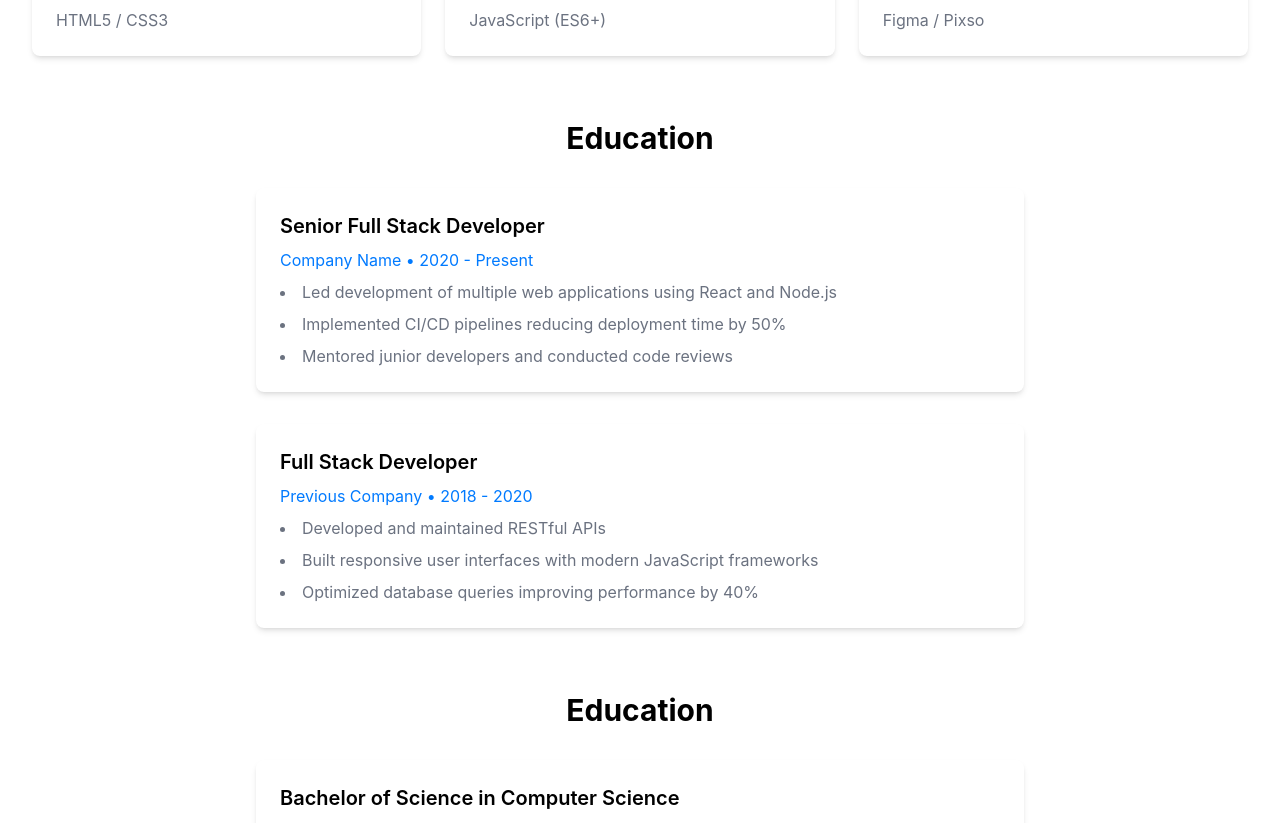
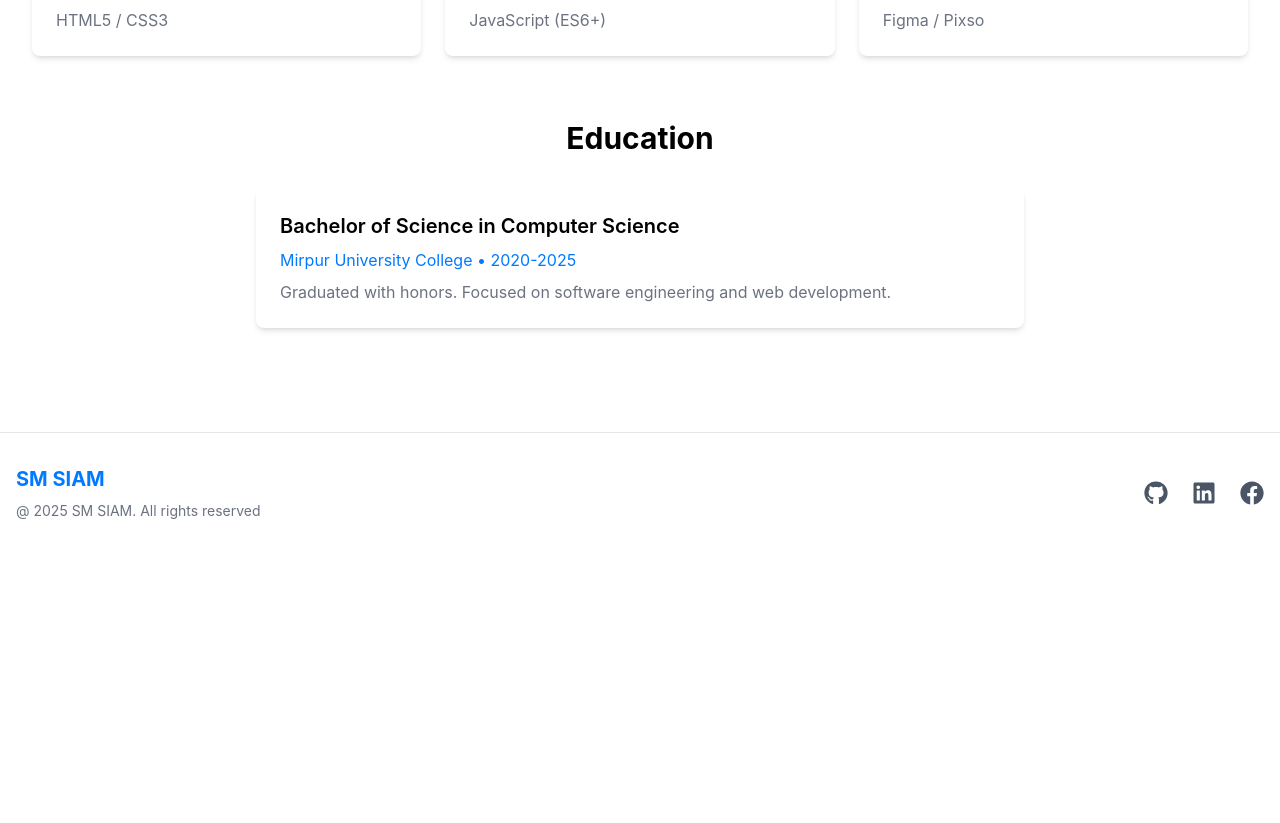
Before and after one commit to siam114/portfolio-website-nextjs, a Next.js app: page /about in a window 1280 px wide. Shown: the part 624-1447 px from the top of the page. After the commit the page ends 1177 px from the top, so only its background shows below. Built offline with nearby package versions, Linux system fonts and the light colour scheme.

Commit message:
hide experience

```diff
--- a/src/app/about/page.tsx
+++ b/src/app/about/page.tsx
@@ -55,7 +55,8 @@ const About = () => {
       </section>
 
       {/* Experience section */}
-      <section className="mb-16">
+
+      {/* <section className="mb-16">
         <h2 className="section-title">Education</h2>
 
         <div className="max-w-3xl mx-auto space-y-8">
@@ -88,7 +89,7 @@ const About = () => {
             </ul>
           </div>
         </div>
-      </section>
+      </section> */}
 
       {/* educational section */}
       <section className="mb-16">
```
